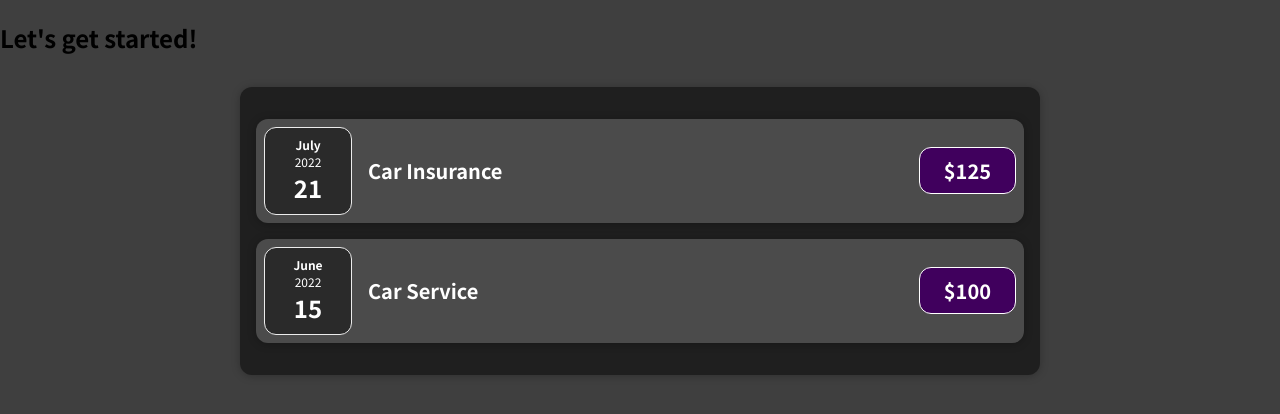
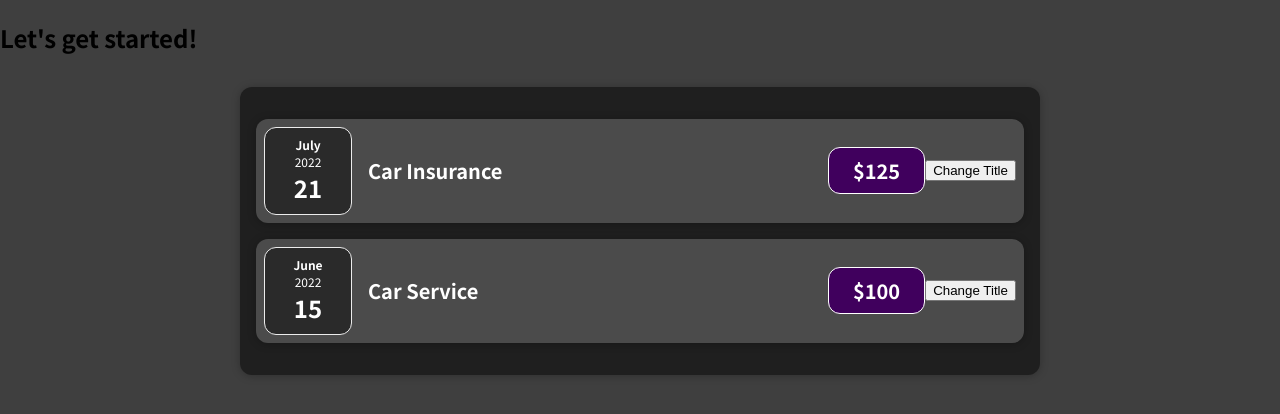
Before and after one commit to rox0r/React-Practice-1.1, a React (Create React App) app: page / in a window 1280 px wide. Shown: the top 414 px of the page. Built offline with nearby package versions, Linux system fonts and the light colour scheme.

Commit message:
use useState hook to change title when button is clicked

```diff
--- a/src/components/Expenses/ExpenseItem.js
+++ b/src/components/Expenses/ExpenseItem.js
@@ -1,9 +1,16 @@
-import React from "react";
+import React, { useState } from "react";
 import Card from "../UI/Card";
 import "./ExpenseItem.css";
 import ExpenseDate from "./ExpenseDate";
 
-function ExpenseItem({ title, amount, date }) {
+function ExpenseItem({ expenseTitle, amount, date }) {
+  const [title, setTitle] = useState(expenseTitle);
+
+  function clickHandler() {
+    setTitle("Updated");
+    console.log("Clicked");
+  }
+
   return (
     <Card className="expense-item">
       <ExpenseDate date={date} />
@@ -11,6 +18,7 @@ function ExpenseItem({ title, amount, date }) {
         <h2>{title}</h2>
         <div className="expense-item__price">${amount}</div>
       </div>
+      <button onClick={clickHandler}>Change Title</button>
     </Card>
   );
 }
--- a/src/components/Expenses/Expenses.js
+++ b/src/components/Expenses/Expenses.js
@@ -7,12 +7,12 @@ function Expenses({ expenses }) {
   return (
     <Card className="expenses">
       <ExpenseItem
-        title={expenses[0].title}
+        expenseTitle={expenses[0].title}
         amount={expenses[0].amount}
         date={expenses[0].date}
       />
       <ExpenseItem
-        title={expenses[1].title}
+        expenseTitle={expenses[1].title}
         amount={expenses[1].amount}
         date={expenses[1].date}
       />
```
Also changed, not shown: 1 other file (tests, documents, lock files or other folders).
